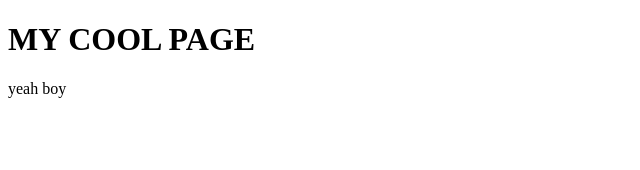
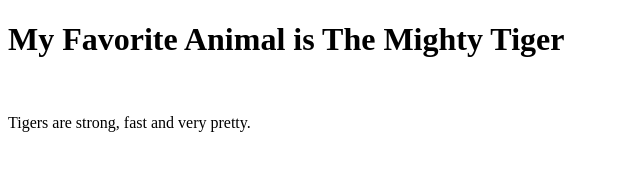
Before and after one commit to spencerjhawk/spencerjhawk.github.io, a plain HTML site: page index.html in a window 1280 px wide. Shown: the whole page, without its empty margins (0-640 px from the left). Drawn offline with Linux system fonts and the light colour scheme.

Commit message:
tiger stuff

```diff
--- a/index.html
+++ b/index.html
@@ -2,11 +2,11 @@
 <html lang="en">
 <head>
 	<meta charset="UTF-8">
-	<title>Document</title>
+	<title>Tiger Site</title>
 </head>
-	<h1>MY COOL PAGE</h1>
-
-	<p>yeah boy</p>
+	<h1>My Favorite Animal is The Mighty Tiger</h1>
+	<br>
+	<p>Tigers are strong, fast and very pretty.</p>
 <body>
 
 </body>
```
